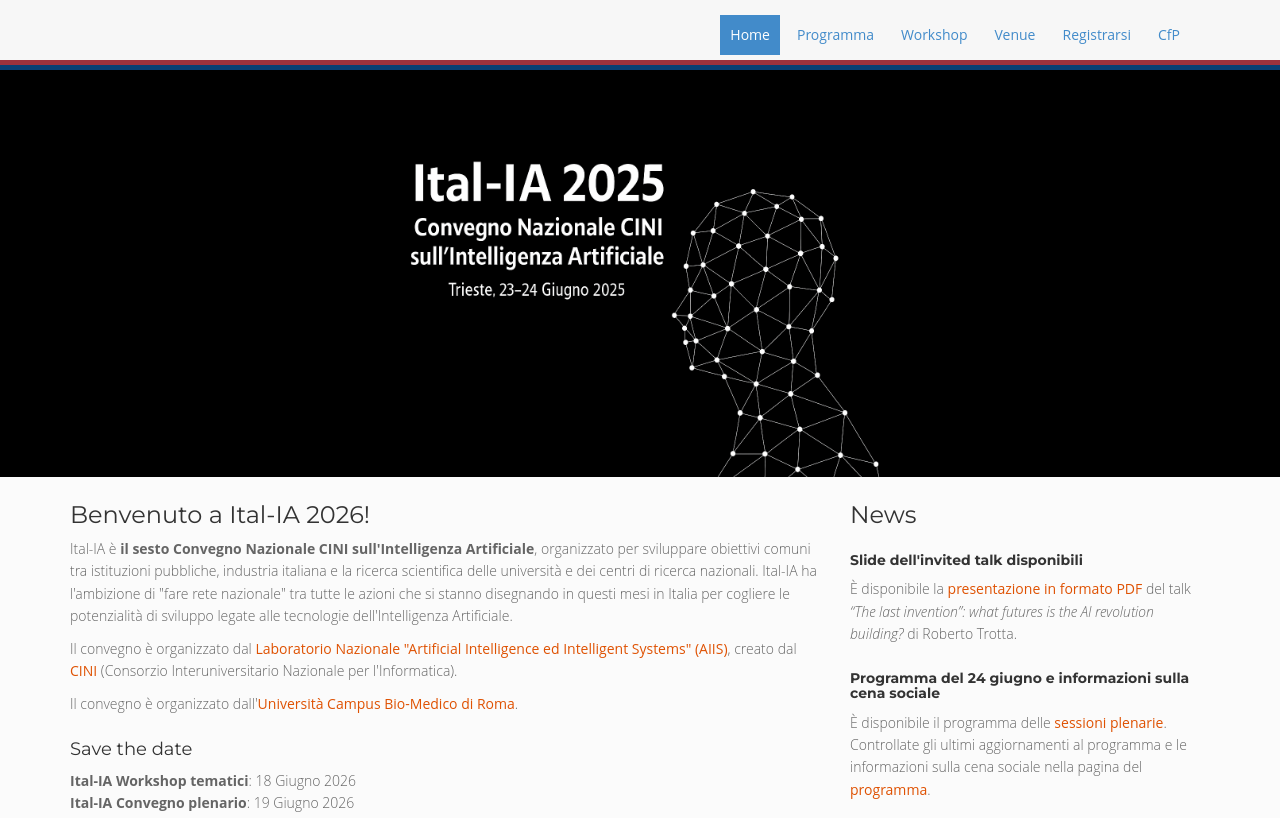
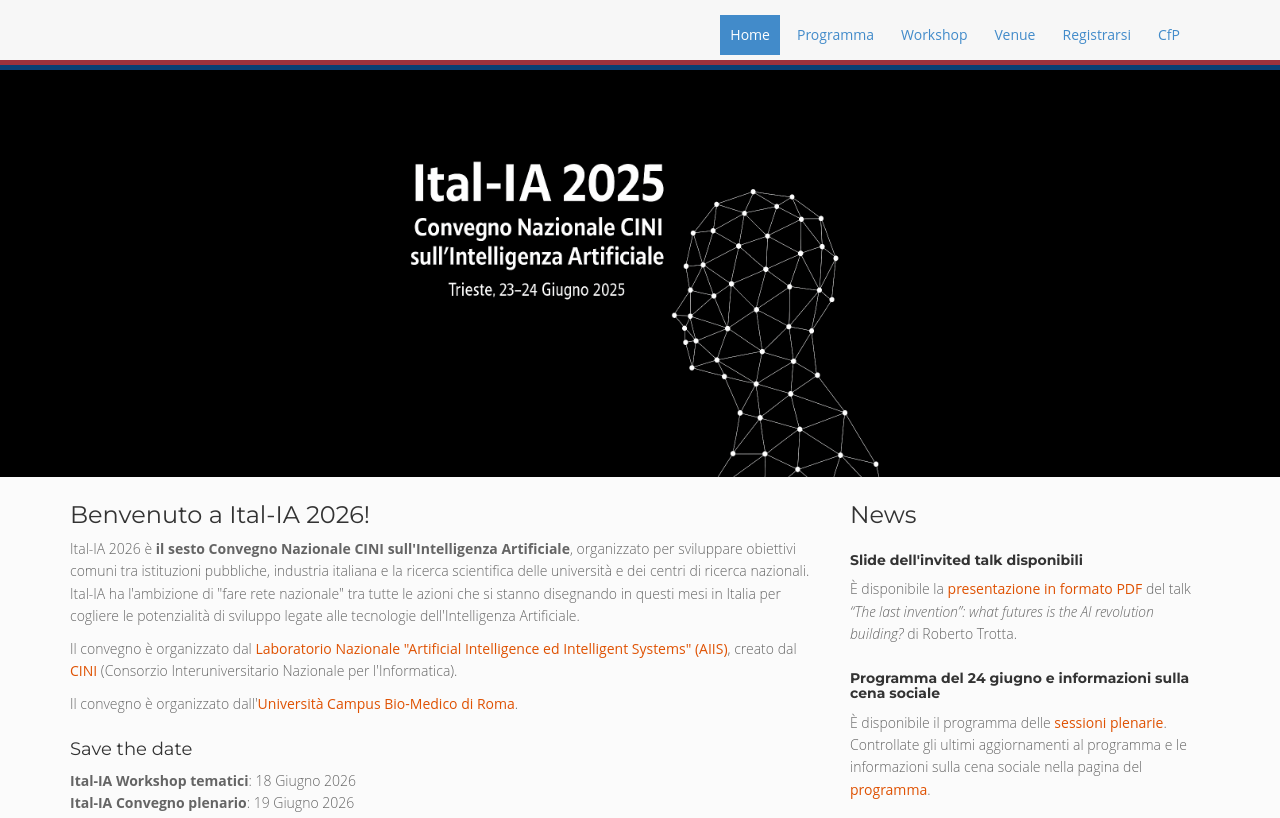
Before and after one commit to ital-ia2026/ital-ia2026.github.io, a plain HTML site: page index.html in a window 1280 px wide. Shown: the top 818 px of the page. Drawn offline with nearby package versions, Linux system fonts and the light colour scheme; files that its build step writes are made by us from their sources; a script that the page names is missing; some icons are missing; a web font is replaced by a local one.

Commit message:
Update welcome message and comment out workshop section in index.html

```diff
--- a/index.html
+++ b/index.html
@@ -78,7 +78,7 @@
         <div class="col-md-8">
             <h3>Benvenuto a Ital-IA 2026!</h3>
 
-            <p>Ital-IA è <b>il sesto Convegno Nazionale CINI sull'Intelligenza Artificiale</b>, organizzato per
+            <p>Ital-IA 2026 è <b>il sesto Convegno Nazionale CINI sull'Intelligenza Artificiale</b>, organizzato per
                 sviluppare obiettivi comuni tra istituzioni pubbliche, industria italiana e la ricerca scientifica
                 delle università e dei centri di ricerca nazionali. Ital-IA ha l'ambizione di "fare rete nazionale"
                 tra tutte le azioni che si stanno disegnando in questi mesi in Italia per cogliere le potenzialità
@@ -122,9 +122,11 @@
                 <tr>
                     <th><a href="workshop/ai-generativa.html"><b>AI Generativa</b></a></th>
                 </tr>
+                <!--
                 <tr>
                     <th><a href="workshop/ai-misinformazione-e-disinformazione.html"><b>AI, Misinformazione e Disinformazione</b></a></th>
                 </tr>
+                -->
             </table>
 
 
```
